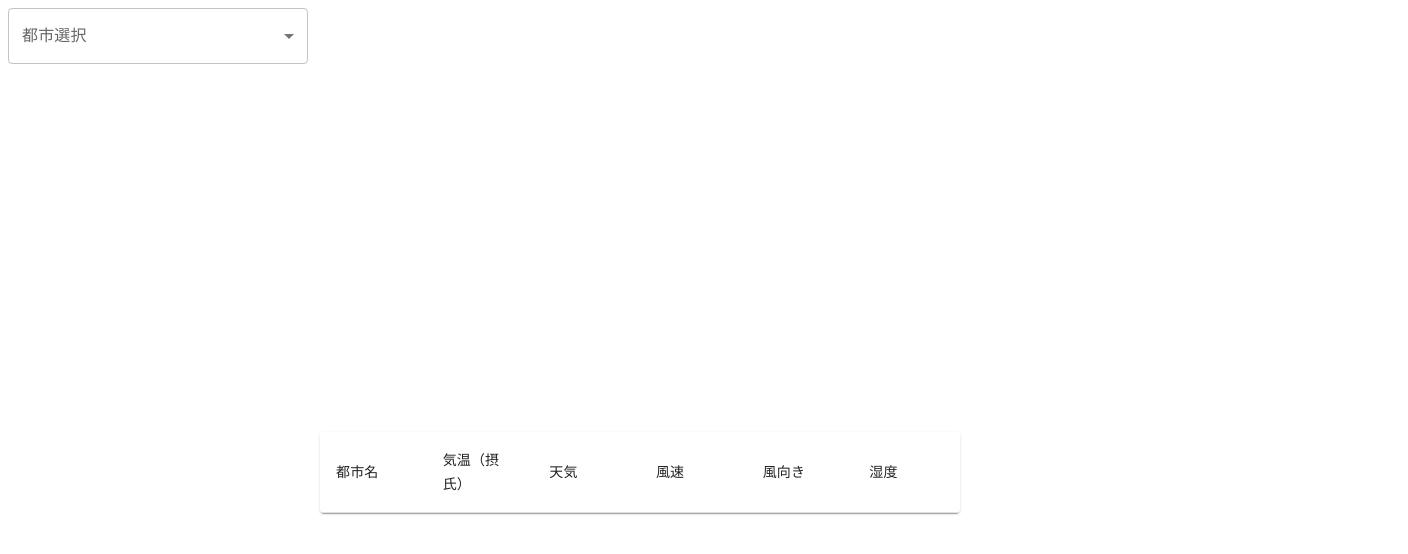
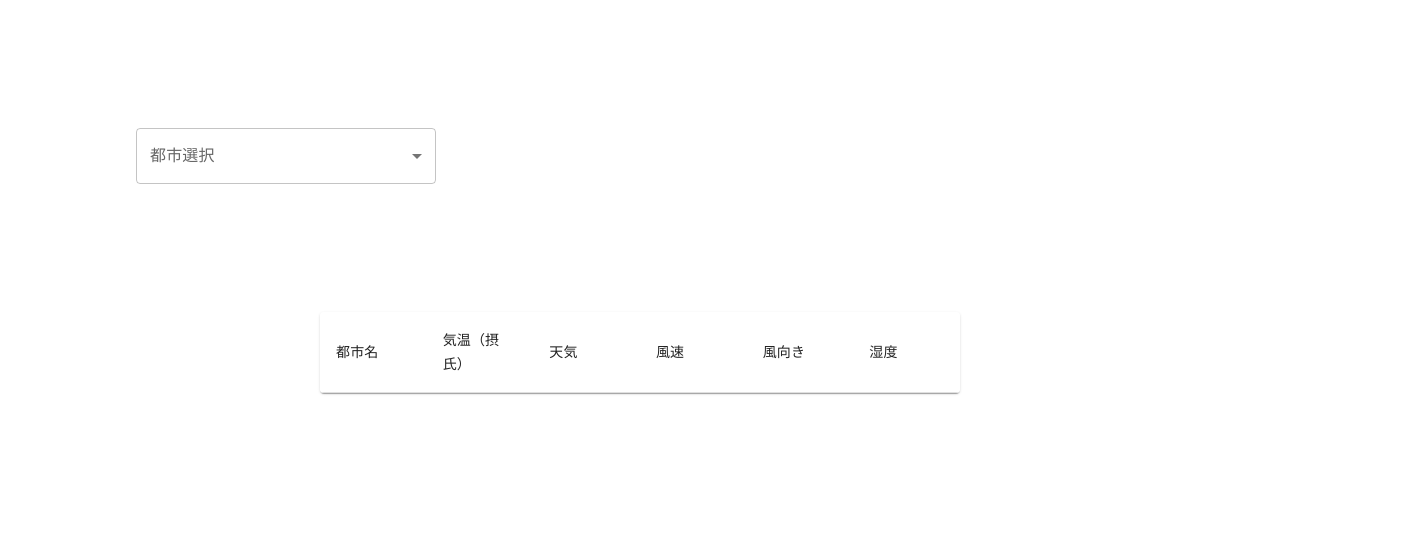
Before and after one commit to Tuttu13/weather_app, a React (Create React App) app in the folder react-ts-app/: page / in a window 1280 px wide. Shown: the top 554 px of the page, 1408 px wide, since content can reach past the window. Built offline with nearby package versions, Linux system fonts and the light colour scheme.

Commit message:
レイアウト　修正

```diff
--- a/react-ts-app/src/App.tsx
+++ b/react-ts-app/src/App.tsx
@@ -68,6 +68,8 @@ const WeatherApp: React.FC = () => {
 
   return (
     <div>
+      <Grid container alignItems="flex-start" justifyContent="flex-start" style={{ marginLeft: '10vw', marginTop: '15vh' }}>
+        <Grid item>
           <FormControl sx={{ m: 1, width: 300 }}>
             <InputLabel id="demo-simple-select-label">都市選択</InputLabel>
             <Select
@@ -84,7 +86,9 @@ const WeatherApp: React.FC = () => {
               ))}
             </Select>
           </FormControl>
-      <Grid container alignItems='center' justifyContent='center' style={{ height: '100vh' }}>
+        </Grid>
+      </Grid>
+      <Grid container alignItems="center" justifyContent="center" style={{ height: '40vh' }}>
         <Grid item xs={12} md={8} lg={6}>
           <Paper sx={{ width: '100%', overflowX: 'auto' }}>
             <Table stickyHeader style={{ tableLayout: 'fixed' }}>
```
Lines whose indentation alone changed are shown as unchanged.
